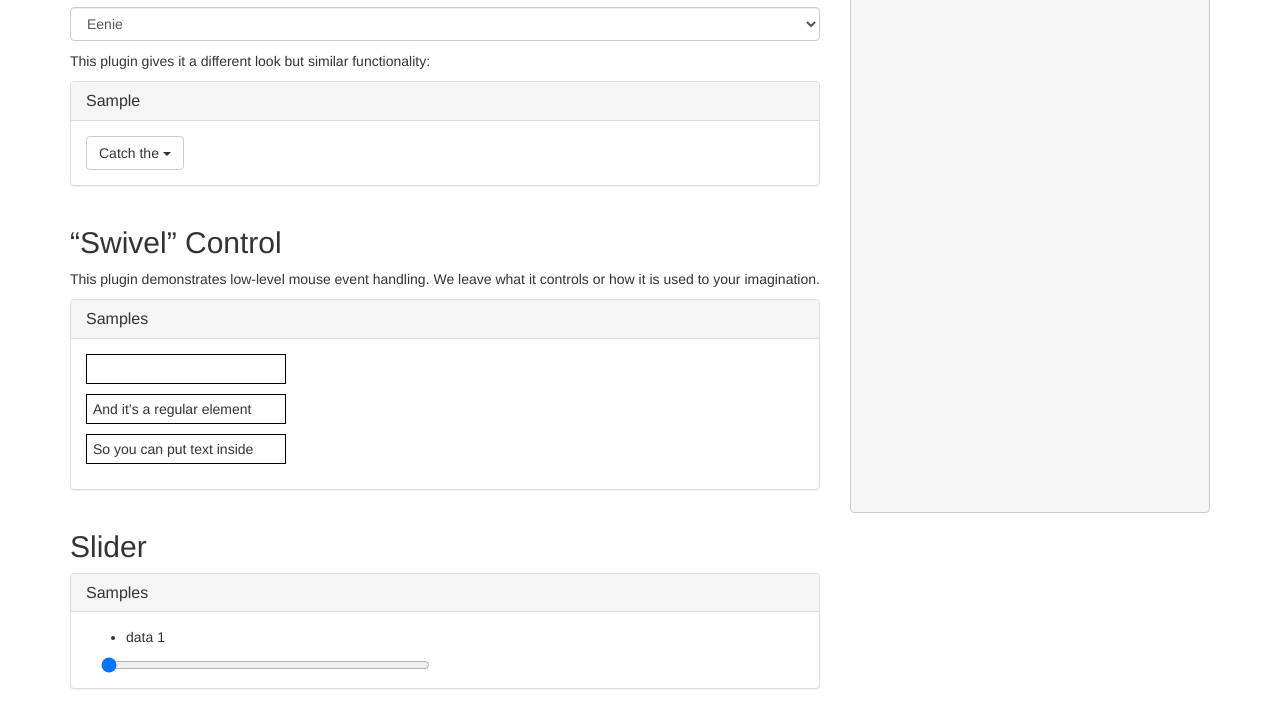
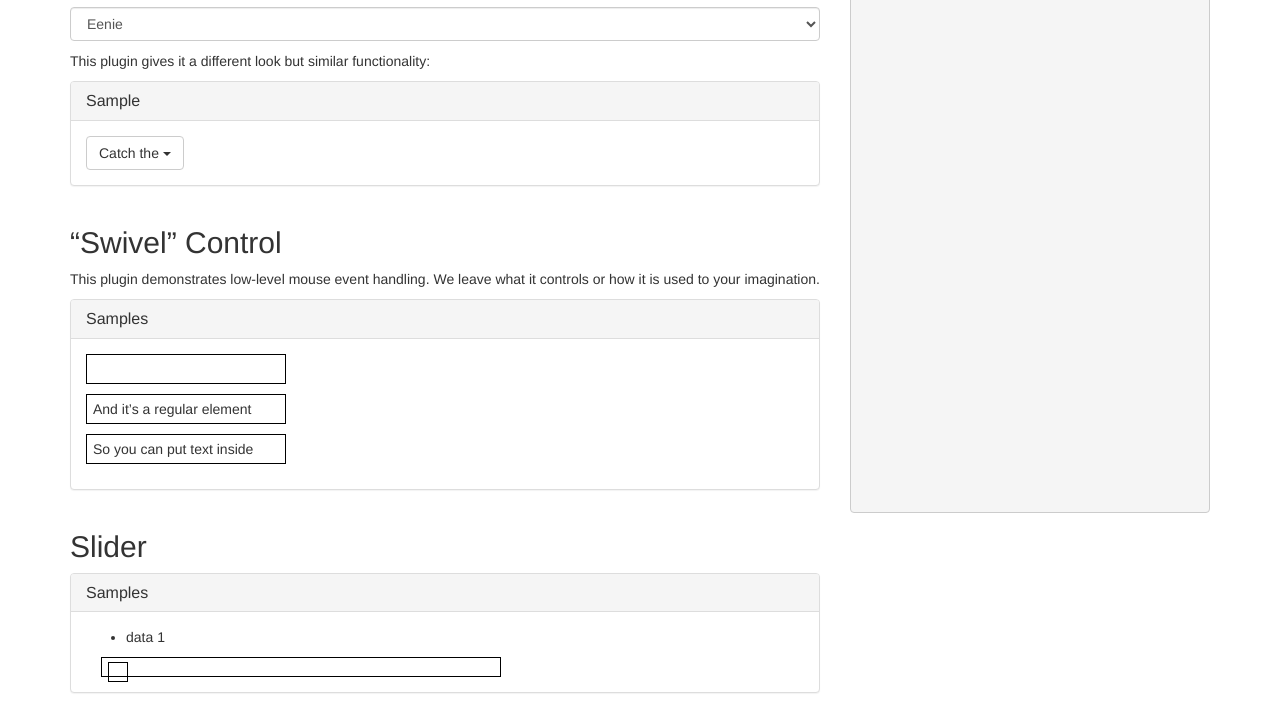
Before and after one commit to yshin4/JQueryPlugin-Slider, a website: page plugin-demo.html in a window 1280 px wide. Shown: the part 524-1237 px from the top of the page. Drawn offline with nearby package versions, Linux system fonts and the light colour scheme.

Commit message:
added css

```diff
--- /dev/null
+++ b/jquery.div-slider.css
@@ -0,0 +1,17 @@
+.slider{
+    border: 1px solid black;
+    padding: 4px 6px;
+    width:400px;
+    height:20px;
+    -moz-user-select: none;
+    -webkit-user-select: none;
+}
+
+.knob{
+  border: 1px solid black;
+  width:20px;
+  height:20px;
+  position: 300px;
+  -moz-user-select: none;
+  -webkit-user-select: none;
+}
--- a/jquery.div-slider.js
+++ b/jquery.div-slider.js
@@ -1,6 +1,7 @@
+
 
 (($) => {
-  $.fn.slider = function(){
+  $.fn.slider = function(options){
 
     let data = $('ul.data li');
     let target;
@@ -11,11 +12,14 @@
         data.fadeOut(300).eq(target).fadeIn(300);
     }
 
-    $('#sliderBar').change(function() {
-        target = $('#sliderBar').val();
-        sliderResponse(target);
-    });
-  }
+    // $('#sliderBar').change(function() {
+    //     target = $('#sliderBar').val();
+    //     sliderResponse(target);
+    // });
+
+
+
+  };
 
 })(jQuery);
 
--- a/plugin-demo.html
+++ b/plugin-demo.html
@@ -11,6 +11,7 @@
     <!-- Sometimes, a plugin needs "companion" CSS.  That is fine. -->
     <link rel="stylesheet" href="jquery.in-place-editor.css">
     <link rel="stylesheet" href="jquery.swivel.css">
+    <link rel="stylesheet" href="jquery.div-slider.css">
 
     <!-- And the page has its own styles. -->
     <link rel="stylesheet" href="plugin-demo.css">
@@ -120,8 +121,15 @@
                   </div>
 
                   <div class = "col-sm-6">
+                    <div class = "slider">
+                      <div class = "knob">
+                      </div>
+                    </div>
+                  </div>
+
+                  <!-- <div class = "col-sm-6">
                     <input id="sliderBar" type="range" value="0" min="0" max="4" step="1"/>
-                  </div>
+                  </div> -->
                 </div>
               </div>
             </div>
```
